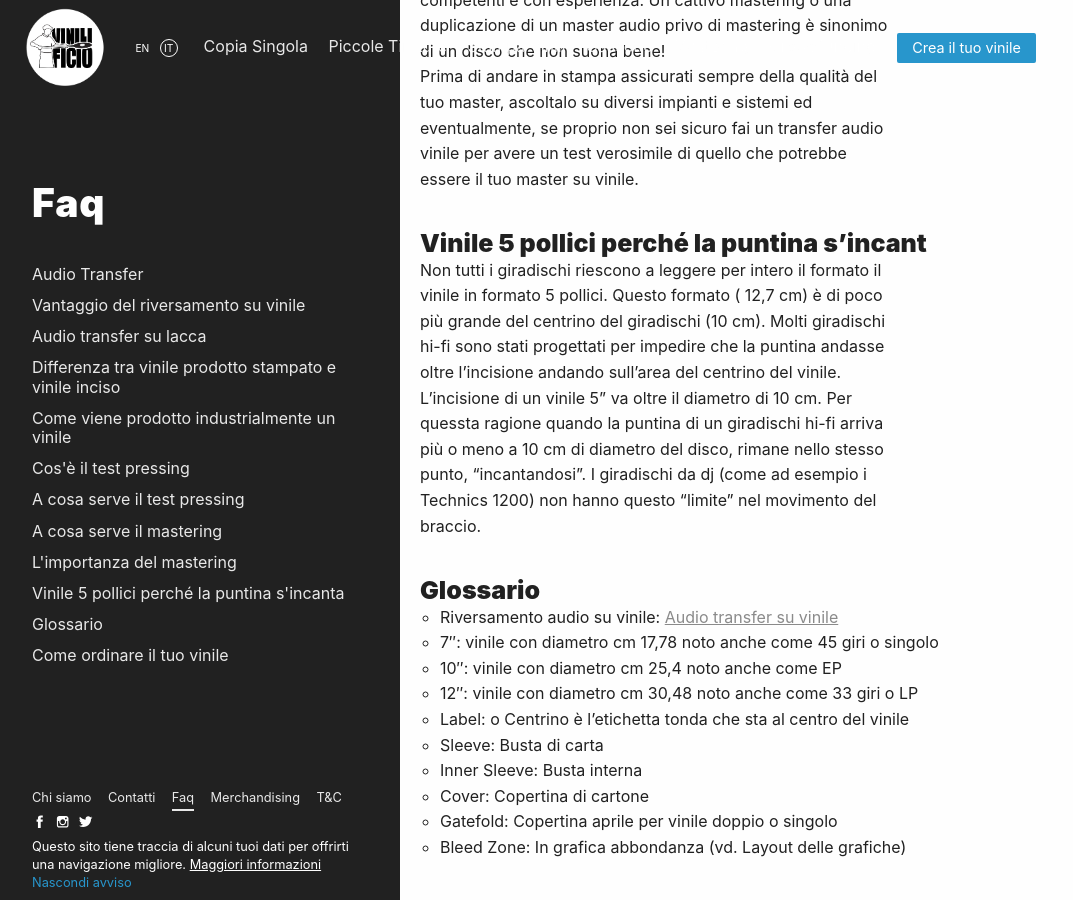
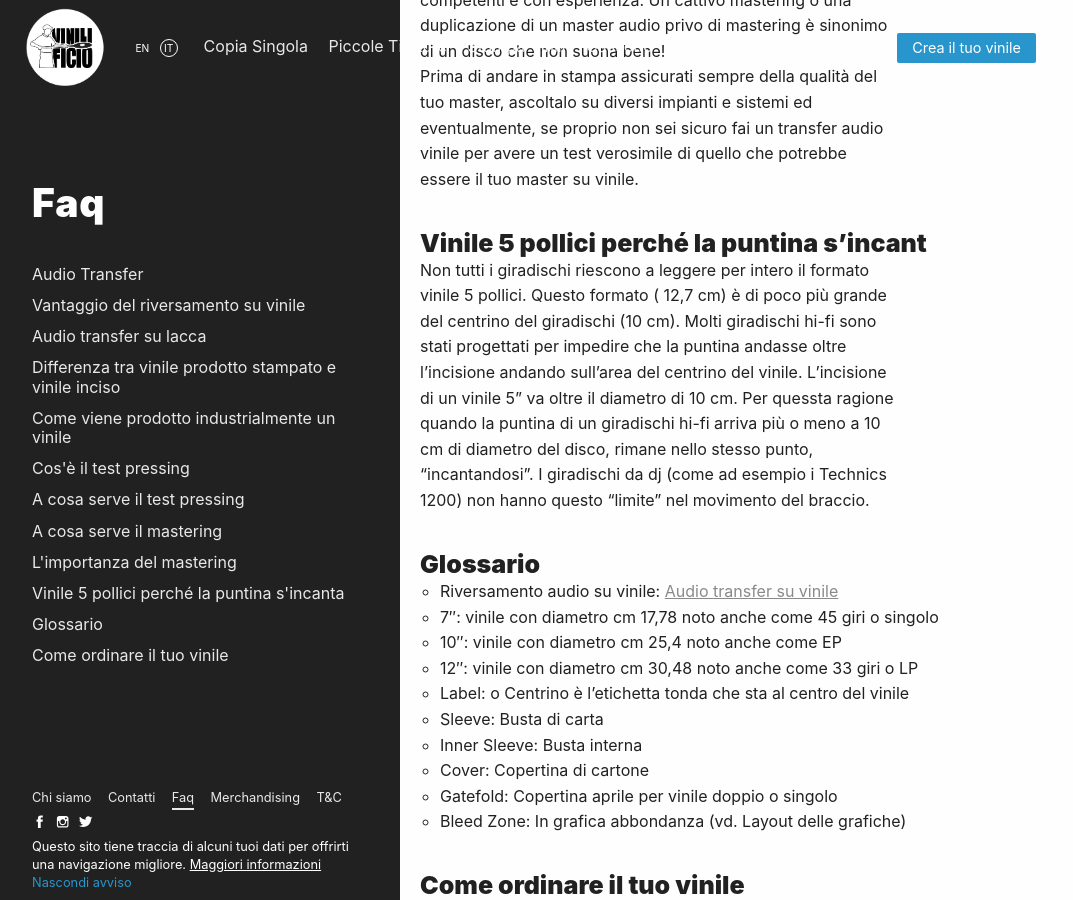
Before and after one commit to Vinilificio/vinilificio.com, a Jekyll site: the page built from _pages/domande-frequenti.md, in a window 1280 px wide and 900 px high, scrolled down 3904 px. Shown: the whole window, without its empty margins (0-1073 px from the left). Built offline with Jekyll 4.4.1, drawn with Linux system fonts in a browser that asks for light colours; nearby versions of some CDN libraries; comment, search, counter and statistics services are not loaded.

Commit message:
Update domande-frequenti.md

```diff
--- a/_pages/domande-frequenti.md
+++ b/_pages/domande-frequenti.md
@@ -93,7 +93,7 @@ Il mastering permette innanzi tutto di ottimizzare l’audio prodotto al support
 Prima di andare in stampa assicurati sempre della qualità del tuo master, ascoltalo su diversi impianti e sistemi ed eventualmente, se proprio non sei sicuro fai un transfer audio vinile per avere un test verosimile di quello che potrebbe essere il tuo master su vinile.
 
 ### Vinile 5 pollici perché la puntina s'incant
-Non tutti i giradischi riescono a leggere per intero il formato il vinile in formato 5 pollici. Questo formato ( 12,7 cm) è di poco più grande del centrino del giradischi (10 cm).
+Non tutti i giradischi riescono a leggere per intero il formato vinile 5 pollici. Questo formato ( 12,7 cm) è di poco più grande del centrino del giradischi (10 cm).
 Molti giradischi hi-fi sono stati progettati per impedire che la puntina andasse oltre l'incisione andando sull'area del centrino del vinile. L'incisione di un vinile 5" va oltre il diametro di 10 cm. Per quessta ragione quando la puntina di un giradischi hi-fi arriva più o meno a 10 cm di diametro del disco, rimane nello stesso punto, "incantandosi". I giradischi da dj (come ad esempio i Technics 1200) non hanno questo "limite" nel movimento del braccio.
 
 ### Glossario
```
